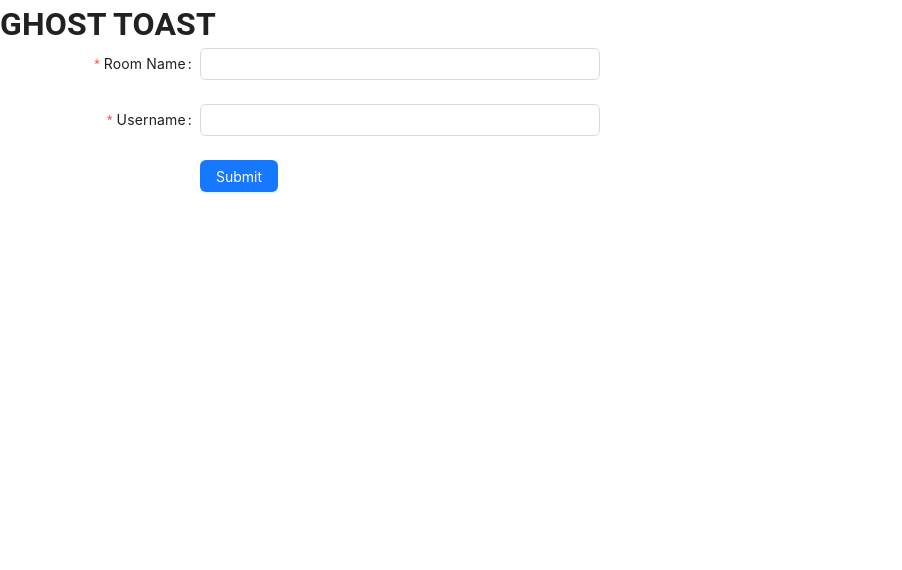
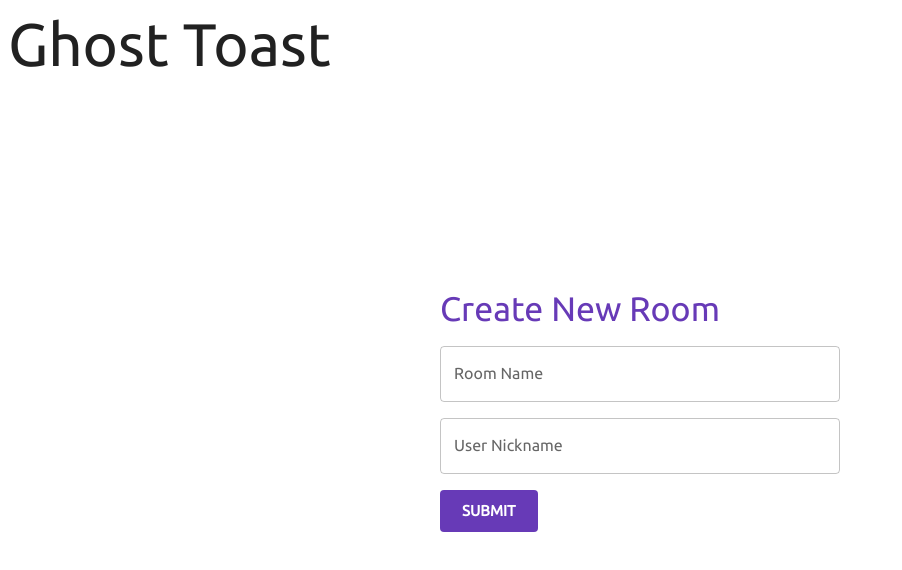
Before and after one commit to dallin-christensen/toastyghost-client, a React (Vite) app: page / in a window 1280 px wide. Shown: the top 570 px of the page, without its empty margins (0-902 px from the left). Built offline with nearby package versions, Linux system fonts and the light colour scheme; the HTML template or start-up script is replaced by a standard one.

Commit message:
ui for create room and join room screens

```diff
--- a/package.json
+++ b/package.json
@@ -15,7 +15,6 @@
     "@emotion/styled": "^11.11.0",
     "@mui/material": "^5.14.11",
     "@tanstack/react-query": "^4.35.3",
-    "antd": "^5.9.4",
     "lodash": "^4.17.21",
     "react": "^18.2.0",
     "react-dom": "^18.2.0",
--- a/src/App.tsx
+++ b/src/App.tsx
@@ -7,8 +7,10 @@ import {
   QueryClientProvider,
 } from '@tanstack/react-query'
 import { CurrentUserProvider } from "./context/UserContext"
-import CssBaseline from '@mui/material/CssBaseline';
 import './app.css'
+import MuiProvider from "./styles/MuiProvider"
+import Header from "./components/Header"
+
 
 const queryClient = new QueryClient()
 
@@ -17,14 +19,17 @@ function App() {
     <QueryClientProvider client={queryClient}>
       <CurrentUserProvider>
         <RoomProvider>
-          <CssBaseline>
+          <MuiProvider>
+            <>
+              <Header />
               <Router>
                 <Routes>
                   <Route path='/' element={<Landing />} />
                   <Route path='/room/:roomId' element={<Room />} />
                 </Routes>
               </Router>
-          </CssBaseline>
+            </>
+          </MuiProvider>
         </RoomProvider>
       </CurrentUserProvider>
     </QueryClientProvider>
--- a/src/app.css
+++ b/src/app.css
@@ -1,9 +1,18 @@
-body {
+@import url('https://fonts.googleapis.com/css2?family=Ubuntu&display=swap');
+
+* {
+  box-sizing: border-box;
   margin: 0;
   padding: 0;
 }
 
-h1, h2, h3, h4, p {
-  margin: 0;
-  padding: 0;
+body {
+  font-family: 'Ubuntu', sans-serif;
+  height: 100vh;
 }
+
+#root {
+  height: 100%;
+  display: flex;
+  flex-direction:column
+}
--- a/src/components/CreateNewRoomForm.tsx
+++ b/src/components/CreateNewRoomForm.tsx
@@ -1,20 +1,36 @@
 import { useMutation } from '@tanstack/react-query';
-import { Button, Form, Input } from 'antd';
-import { useState } from 'react';
+import { SyntheticEvent, useState } from 'react';
 import RoomType from '../data/types/RoomType';
 import ParticipantType from '../data/types/ParticipantType';
 import { useNavigate } from "react-router-dom";
 import { useCurrentUser } from '../context/UserContext';
 import fetchWithHeaders from '../utilities/fetchWithHeaders';
+import Button from '../elements/Button';
+import TextInput from '../elements/TextInput';
+import { Box, Typography } from '@mui/material';
+import styled from '@emotion/styled'
 
-type FieldType = {
-  roomName?: string;
-  username?: string;
-};
+const Wrapper = styled(Box)`
+  height: 100%;
+  display: flex;
+  justify-content: center;
+  padding-top: 200px;
+`
+
+const WithinForm = styled(Box)`
+  display: flex;
+  align-items: flex-start;
+  justify-content: center;
+  flex-direction: column;
+  width: 400px;
+  gap: 1em;
+`
 
 function CreateNewRoomForm() {
   const [roomName, setRoomName] = useState("")
+  const [roomError, setRoomError] = useState("")
   const [username, setUsername] = useState("")
+  const [usernameError, setUsernameError] = useState("")
   const navigate = useNavigate();
   const { setCurrentUser } = useCurrentUser()
 
@@ -38,47 +54,53 @@ function CreateNewRoomForm() {
     },
   })
 
-  const onFinish = () => {
-    mutation.mutate()
+  const onFinish = (e: SyntheticEvent) => {
+    e.preventDefault()
+    let validationApproved = true
+
+    if (!roomName) {
+      setRoomError("Required field")
+      validationApproved = false
+    }
+
+    if (!username) {
+      setUsernameError("Required field")
+      validationApproved = false
+    }
+
+    if (validationApproved) {
+      mutation.mutate()
+    }
   }
 
-  const onFinishFailed = () => {
-    console.error('room creation failure')
+  const validateInput = (value: string) => {
+    const alphaNumbericAndSymbols = /^[A-Za-z0-9_@./#&+-]*$/
+    return value.match(alphaNumbericAndSymbols)
+  }
+
+  const updateUsername = (value: string) => {
+    setUsernameError("")
+    if (validateInput(value)) {
+      setUsername(value)
+    }
+  }
+
+  const updateRoomName = (value: string) => {
+    setRoomError("")
+    setRoomName(value)
   }
 
   return (
-    <Form
-      name="basic"
-      labelCol={{ span: 8 }}
-      wrapperCol={{ span: 16 }}
-      style={{ maxWidth: 600 }}
-      initialValues={{ remember: true }}
-      onFinish={onFinish}
-      onFinishFailed={onFinishFailed}
-      autoComplete="off"
-    >
-      <Form.Item<FieldType>
-        label="Room Name"
-        name="roomName"
-        rules={[{ required: true, message: 'Please input a room name' }]}
-      >
-        <Input value={roomName} onChange={e => setRoomName(e.target.value)} />
-      </Form.Item>
-
-      <Form.Item<FieldType>
-        label="Username"
-        name="username"
-        rules={[{ required: true, message: 'Please input your user name' }]}
-      >
-        <Input value={username} onChange={e => setUsername(e.target.value)} />
-      </Form.Item>
-
-      <Form.Item wrapperCol={{ offset: 8, span: 16 }}>
-        <Button type="primary" htmlType="submit">
-          Submit
-        </Button>
-      </Form.Item>
-    </Form>
+    <Wrapper>
+      <form onSubmit={onFinish}>
+        <WithinForm>
+          <Typography variant='h4' sx={{ color: 'primary.main' }}>Create New Room</Typography>
+          <TextInput label="Room Name" value={roomName} onChange={e => updateRoomName(e.target.value)} error={!!roomError} helperText={roomError} />
+          <TextInput label="User Nickname" value={username} onChange={e => updateUsername(e.target.value)} error={!!usernameError} helperText={usernameError} />
+          <Button type="submit">Submit</Button>
+        </WithinForm>
+      </form>
+    </Wrapper>
   )
 }
 
--- a/src/components/Header.tsx
+++ b/src/components/Header.tsx
@@ -1,19 +1,23 @@
+import { Box, Typography } from "@mui/material"
 import { useRoom } from "../context/RoomContext"
 import styled from '@emotion/styled'
 
-const Wrapper = styled.header`
+const Wrapper = styled(Box)`
   display: flex;
+  column-gap: 1em;
+  align-items: baseline;
+  padding: .5em;
 `
 
 function Header() {
   const { room } = useRoom()
   return (
     <Wrapper>
-      <h1>GHOST TOAST</h1>
+      <Typography variant="h2">Ghost Toast</Typography>
       {
         room?.name
           && (
-            <h2>{room?.name?.toLowerCase()}</h2>
+            <Typography variant="h4" sx={{ color: 'primary.main' }}>{room?.name?.toUpperCase()}</Typography>
           )
       }
     </Wrapper>
--- a/src/components/JoinRoomForm.tsx
+++ b/src/components/JoinRoomForm.tsx
@@ -1,5 +1,4 @@
-import { Button, Form, Input } from 'antd';
-import { useState } from 'react';
+import { useState, SyntheticEvent } from 'react';
 import RoomType from '../data/types/RoomType';
 import ParticipantType from '../data/types/ParticipantType';
 import { useParams } from 'react-router-dom';
@@ -7,14 +6,30 @@ import { useMutation } from '@tanstack/react-query';
 import fetchWithHeaders from '../utilities/fetchWithHeaders';
 import { useCurrentUser } from '../context/UserContext';
 import { useRoom } from '../context/RoomContext';
+import Button from '../elements/Button';
+import TextInput from '../elements/TextInput';
+import { Box, Typography } from '@mui/material';
+import styled from '@emotion/styled'
 
-type FieldType = {
-  roomName?: string;
-  username?: string;
-};
+const Wrapper = styled(Box)`
+  height: 100%;
+  display: flex;
+  justify-content: center;
+  padding-top: 200px;
+`
+
+const WithinForm = styled(Box)`
+  display: flex;
+  align-items: flex-start;
+  justify-content: center;
+  flex-direction: column;
+  width: 400px;
+  gap: 1em;
+`
 
 function JoinRoomForm() {
   const [username, setUsername] = useState("")
+  const [usernameError, setUsernameError] = useState("")
   const { roomId } = useParams()
   const { setCurrentUser } = useCurrentUser()
   const { setRoom } = useRoom()
@@ -37,40 +52,42 @@ function JoinRoomForm() {
     },
   })
 
+  const onFinish = (e: SyntheticEvent) => {
+    e.preventDefault()
+    let validationApproved = true
 
-  const onFinish = () => {
-    mutation.mutate()
+    if (!username) {
+      setUsernameError("Required field")
+      validationApproved = false
+    }
+
+    if (validationApproved) {
+      mutation.mutate()
+    }
   }
 
-  const onFinishFailed = () => {
+  const validateInput = (value: string) => {
+    const alphaNumbericAndSymbols = /^[A-Za-z0-9_@./#&+-]*$/
+    return value.match(alphaNumbericAndSymbols)
+  }
 
+  const updateUsername = (value: string) => {
+    setUsernameError("")
+    if (validateInput(value)) {
+      setUsername(value)
+    }
   }
 
   return (
-    <Form
-      name="basic"
-      labelCol={{ span: 8 }}
-      wrapperCol={{ span: 16 }}
-      style={{ maxWidth: 600 }}
-      initialValues={{ remember: true }}
-      onFinish={onFinish}
-      onFinishFailed={onFinishFailed}
-      autoComplete="off"
-    >
-      <Form.Item<FieldType>
-        label="Username"
-        name="username"
-        rules={[{ required: true, message: 'Please input your user name' }]}
-      >
-        <Input value={username} onChange={e => setUsername(e.target.value)} />
-      </Form.Item>
-
-      <Form.Item wrapperCol={{ offset: 8, span: 16 }}>
-        <Button type="primary" htmlType="submit">
-          Submit
-        </Button>
-      </Form.Item>
-    </Form>
+    <Wrapper>
+      <form onSubmit={onFinish}>
+        <WithinForm>
+          <Typography variant='h4' sx={{ color: 'primary.main' }}>Join Room</Typography>
+          <TextInput label="User Nickname" value={username} onChange={e => updateUsername(e.target.value)} error={!!usernameError} helperText={usernameError} />
+          <Button type="submit">Submit</Button>
+        </WithinForm>
+      </form>
+    </Wrapper>
   )
 }
 
--- /dev/null
+++ b/src/elements/Button.tsx
@@ -0,0 +1,16 @@
+import { Button as MuiButton, ButtonProps } from "@mui/material"
+import styled from '@emotion/styled'
+
+const StyledMuiButton = styled(MuiButton)`
+  &:focus {
+    box-shadow: 0 0 0 0.2rem rgba(0,123,255,.5);
+  }
+`
+
+function Button({ children, ...rest }: ButtonProps) {
+  return (
+    <StyledMuiButton variant="contained" disableRipple disableElevation size='large' {...rest}>{children}</StyledMuiButton>
+  )
+}
+
+export default Button
--- /dev/null
+++ b/src/elements/TextInput.tsx
@@ -0,0 +1,14 @@
+import { TextField, TextFieldProps } from "@mui/material"
+
+function TextInput(props: TextFieldProps) {
+  return (
+    <TextField
+      variant="outlined"
+      size="medium"
+      fullWidth
+      {...props}
+    />
+  )
+}
+
+export default TextInput
--- a/src/pages/Landing.tsx
+++ b/src/pages/Landing.tsx
@@ -1,12 +1,8 @@
 import CreateNewRoomForm from "../components/CreateNewRoomForm"
-import Header from "../components/Header"
 
 function Landing() {
   return (
-    <div>
-      <Header />
-      <CreateNewRoomForm />
-    </div>
+    <CreateNewRoomForm />
   )
 }
 
--- a/src/pages/Room.tsx
+++ b/src/pages/Room.tsx
@@ -4,7 +4,6 @@ import { useCurrentUser } from "../context/UserContext"
 import currentUserInRoom from "../utilities/currentUserInRoom"
 import JoinRoomForm from "../components/JoinRoomForm"
 import SubscribedRoom from "../components/SubscribedRoom"
-import Header from "../components/Header"
 
 function Room() {
 
@@ -20,18 +19,11 @@ function Room() {
 
   const currentUserIsParticipant = currentUserInRoom(currentUser ?? undefined, room)
 
-  return (
-    <>
-      <Header />
-      {
-        currentUserIsParticipant ? (
+  return currentUserIsParticipant ? (
           <SubscribedRoom />
         ) : (
           <JoinRoomForm />
         )
-      }
-    </>
-  )
 }
 
 export default Room
--- /dev/null
+++ b/src/styles/MuiProvider.tsx
@@ -0,0 +1,41 @@
+import React from 'react'
+import { CssBaseline, ThemeProvider, createTheme } from "@mui/material"
+import { ThemeOptions } from '@mui/material/styles';
+
+export const themeOptions: ThemeOptions = {
+  palette: {
+    mode: 'light',
+    primary: {
+      // main: '#3f51b5',
+      main: '#673ab7',
+    },
+    secondary: {
+      main: '#40c4ff',
+    },
+  },
+  typography: {
+    fontFamily: "'Ubuntu', sans-serif",
+    fontWeightLight: 400,
+    fontWeightRegular: 500,
+    fontWeightMedium: 600,
+    fontWeightBold: 700,
+  },
+};
+
+const theme = createTheme(themeOptions)
+
+type MuiProviderTypes = {
+  children: React.ReactElement
+}
+
+function MuiProvider({ children }: MuiProviderTypes) {
+  return (
+    <ThemeProvider theme={theme}>
+      <CssBaseline>
+        {children}
+      </CssBaseline>
+    </ThemeProvider>
+  )
+}
+
+export default MuiProvider
```
Also changed, not shown: 1 other file (tests, documents, lock files or other folders). Lines whose indentation alone changed are shown as unchanged.
